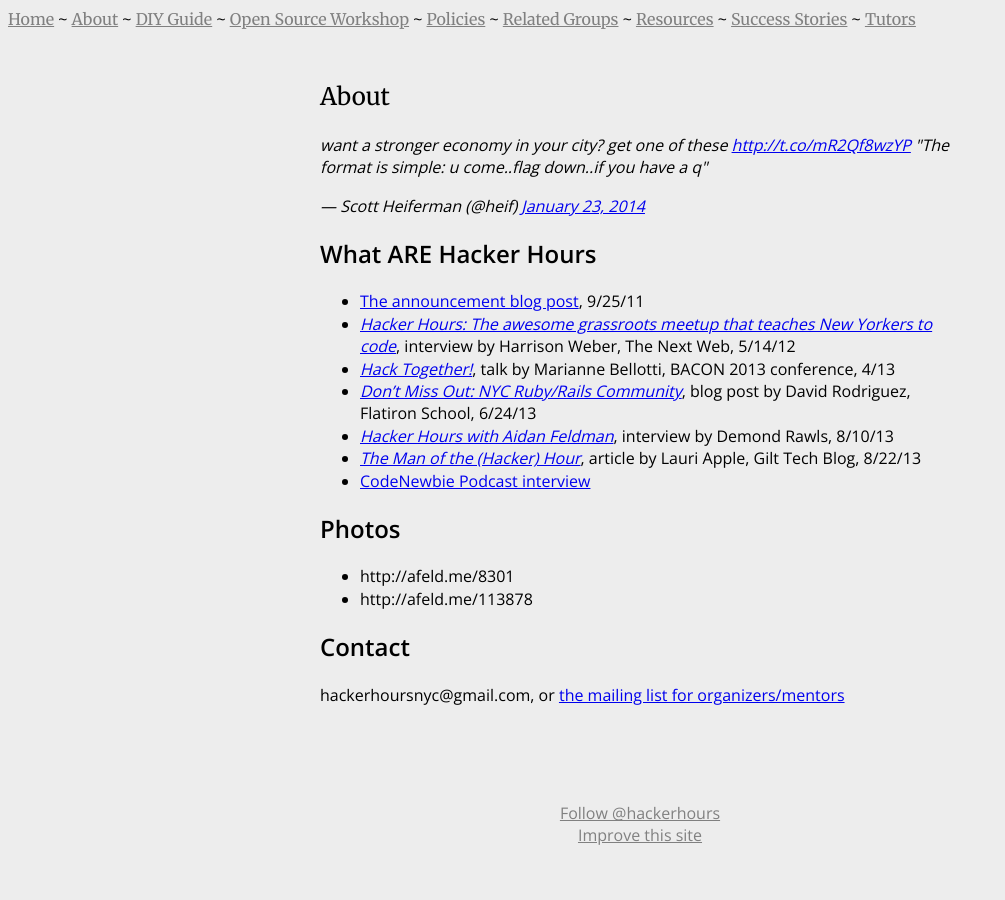
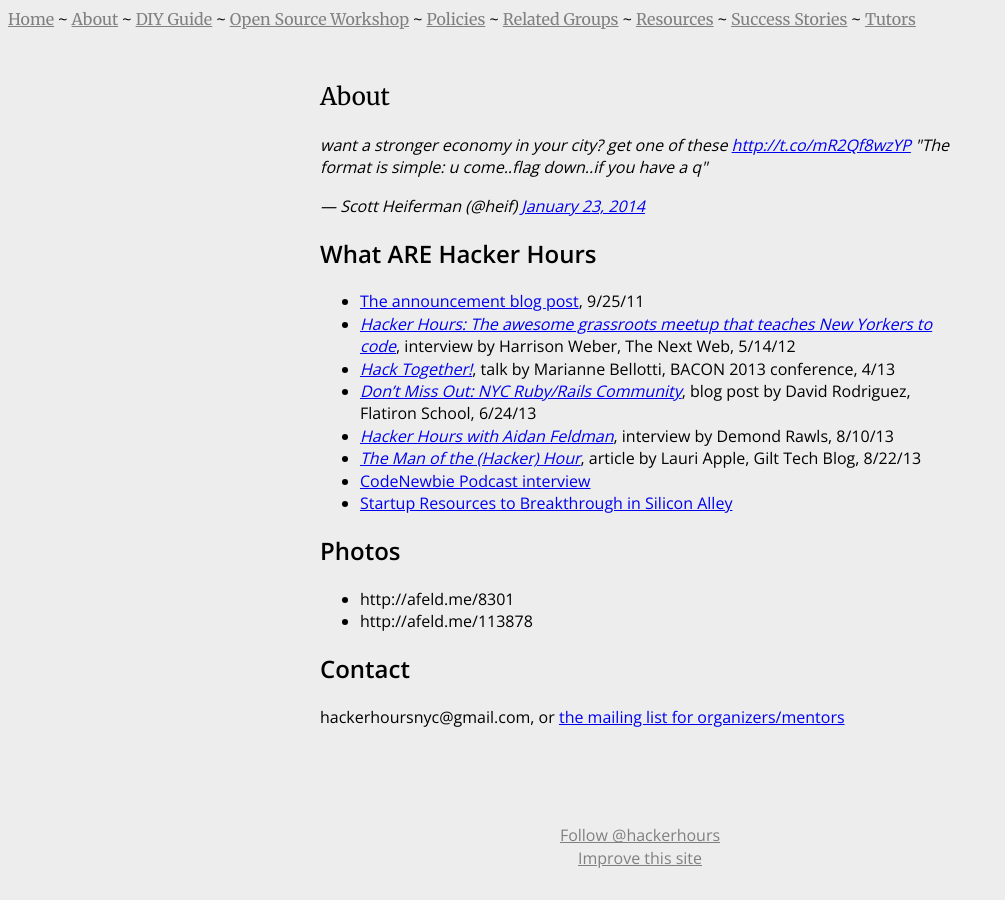
Before and after one commit to HackerHours/hackerhours.org, a Jekyll site: the page built from about.md, in a window 1280 px wide. Shown: the whole page, without its empty margins (0-1005 px from the left). Built offline with Jekyll 4.4.1, drawn with Linux system fonts in a browser that asks for light colours; comment, search, counter and statistics services are not loaded.

Commit message:
link to Startup Resources to Breakthrough in Silicon Alley blog post

```diff
--- a/about.md
+++ b/about.md
@@ -14,6 +14,7 @@
 * [*Hacker Hours with Aidan Feldman*](http://desmondrawls.com/2013/08/10/hacker-hours-with-aidan-feldman/), interview by Demond Rawls, 8/10/13
 * [*The Man of the (Hacker) Hour*](http://tech.gilt.com/post/59016326319/the-man-of-the-hacker-hour), article by Lauri Apple, Gilt Tech Blog, 8/22/13
 * [CodeNewbie Podcast interview](http://www.codenewbie.org/podcast/hacker-hours)
+* [Startup Resources to Breakthrough in Silicon Alley](https://medium.com/@Usspire/startup-resources-to-breakthrough-in-silicon-alley-part-1-events-meetups-864d408d987e)
 
 ## Photos
 
```
